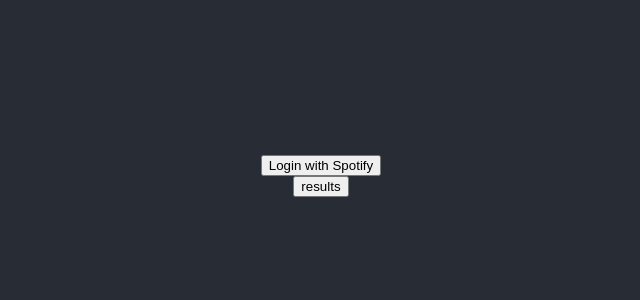
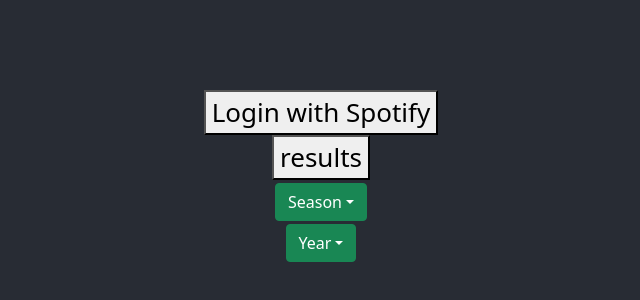
Before and after one commit to ryjtoh/spotify-time-capsule, a React (Create React App) app: page / in a window 1280 px wide. Shown: the part 224-524 px from the top of the page, without its empty margins (319-959 px from the left). Built offline with nearby package versions, Linux system fonts and the light colour scheme.

Commit message:
added api calls for user id

```diff
--- a/package.json
+++ b/package.json
@@ -7,7 +7,9 @@
     "@testing-library/react": "^13.2.0",
     "@testing-library/user-event": "^13.5.0",
     "axios": "^0.27.2",
+    "bootstrap": "^5.1.3",
     "react": "^18.1.0",
+    "react-bootstrap": "^2.3.1",
     "react-dom": "^18.1.0",
     "react-scripts": "^5.0.1",
     "web-vitals": "^2.1.4"
--- a/src/App.js
+++ b/src/App.js
@@ -1,7 +1,8 @@
-import logo from './logo.svg';
 import './App.css';
+import "bootstrap/dist/css/bootstrap.min.css"
 import SpotifyAuthButton from './components/SpotifyAuthButton/SpotifyAuthButton';
 import Filters from './components/Filters/Filters';
+
 
 function App() {
   return (
--- a/src/components/Filters/Filters.jsx
+++ b/src/components/Filters/Filters.jsx
@@ -1,16 +1,26 @@
 import React, { useEffect, useState } from "react";
 import axios from "axios";
+import {Dropdown} from "react-bootstrap";
 
 const PLAYLIST_ENDPOINT = "https://api.spotify.com/v1/me/playlists?limit=50";
+const USER_ID_ENDPOINT = "https://api.spotify.com/v1/me";
+const GET_PLAYLIST_ITEMS_ENDPOINT = "https://api.spotify.com/v1/playlists/4W1Wy1pUz8rYfWYGlkAjhA/tracks"
 
 function Filters() {
   const [token, setToken] = useState("");
-  const [data, setData] = useState({});
+  const [playlists, setPlaylists] = useState({});
+  const [userId, setUserId] = useState({});
 
   useEffect(() => {
     if (localStorage.getItem("accessToken")) {
-      setToken(localStorage.getItem("accessToken"));
+      setToken(localStorage.getItem("accessToken"))
     }
+  }, []);
+
+  useEffect(() => {
+    console.log(playlists)
+    console.log(token)
+    console.log(userId)
   }, []);
 
   const handleGetPlaylists = () => {
@@ -19,15 +29,86 @@
         Authorization: "Bearer " + token,
       },
     }).then((response) => {
-      setData(response.data)
+      var temp = response.data["items"]
+      setPlaylists(temp)
     })
     .catch((error) => {
       console.log(error);
     });
   }
 
+  const handleGetUserId = () => {
+    axios.get(USER_ID_ENDPOINT, {
+      headers: {
+        Authorization: "Bearer " + token,
+      },
+    }).then((id) => {
+      setUserId(id.data["display_name"])
+    })
+    .catch((error) => {
+      console.log(error);
+    });
+  }
+
+  const handleFilterPlaylists = () => {
+    axios.get(GET_PLAYLIST_ITEMS_ENDPOINT, {
+      headers: {
+        Authorization: "Bearer " + token,
+      },
+    }).then((songs) => {
+      console.log(songs.data)
+    })
+    .catch((error) => {
+      console.log(error);
+    });
+  }
+
+
   return(
-    <button onClick={handleGetPlaylists}>results</button>
+    <>
+      <button onClick={() => {
+        handleGetPlaylists();
+        handleGetUserId();
+        handleFilterPlaylists();
+      }}>results</button>
+
+      <Dropdown>
+        <Dropdown.Toggle variant="success" id="season-dropdown">
+          Season
+        </Dropdown.Toggle>
+
+        <Dropdown.Menu>
+          <Dropdown.Item>Winter</Dropdown.Item>
+          <Dropdown.Item>Spring</Dropdown.Item>
+          <Dropdown.Item>Summer</Dropdown.Item>
+          <Dropdown.Item>Fall</Dropdown.Item>
+        </Dropdown.Menu>
+      </Dropdown>
+
+      <Dropdown>
+        <Dropdown.Toggle variant="success" id="season-dropdown">
+          Year
+        </Dropdown.Toggle>
+
+        <Dropdown.Menu>
+          <Dropdown.Item>2008</Dropdown.Item>
+          <Dropdown.Item>2009</Dropdown.Item>
+          <Dropdown.Item>2010</Dropdown.Item>
+          <Dropdown.Item>2011</Dropdown.Item>
+          <Dropdown.Item>2012</Dropdown.Item>
+          <Dropdown.Item>2013</Dropdown.Item>
+          <Dropdown.Item>2014</Dropdown.Item>
+          <Dropdown.Item>2015</Dropdown.Item>
+          <Dropdown.Item>2016</Dropdown.Item>
+          <Dropdown.Item>2017</Dropdown.Item>
+          <Dropdown.Item>2018</Dropdown.Item>
+          <Dropdown.Item>2019</Dropdown.Item>
+          <Dropdown.Item>2020</Dropdown.Item>
+          <Dropdown.Item>2021</Dropdown.Item>
+          <Dropdown.Item>2022</Dropdown.Item>
+        </Dropdown.Menu>
+      </Dropdown>
+    </>
   );
 }
 
```
Also changed, not shown: 1 other file (tests, documents, lock files or other folders).
